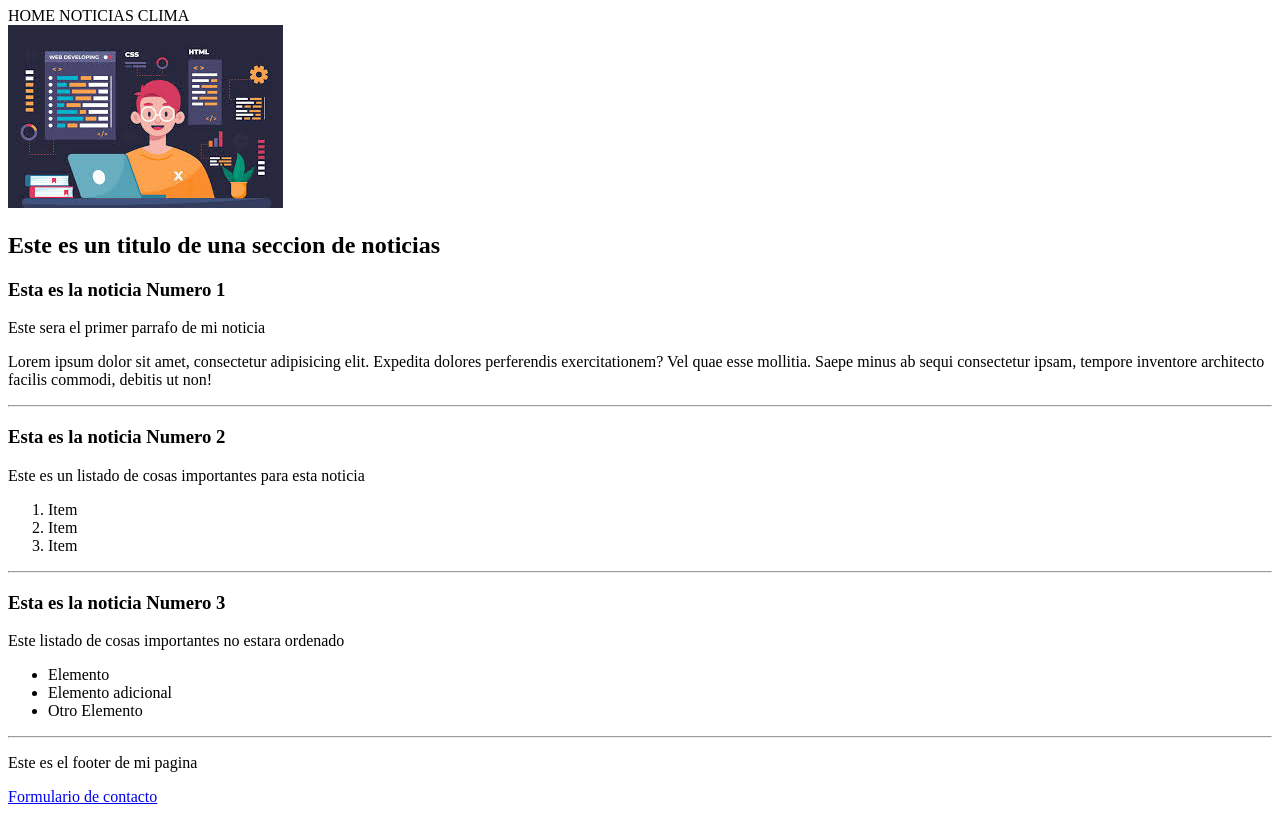
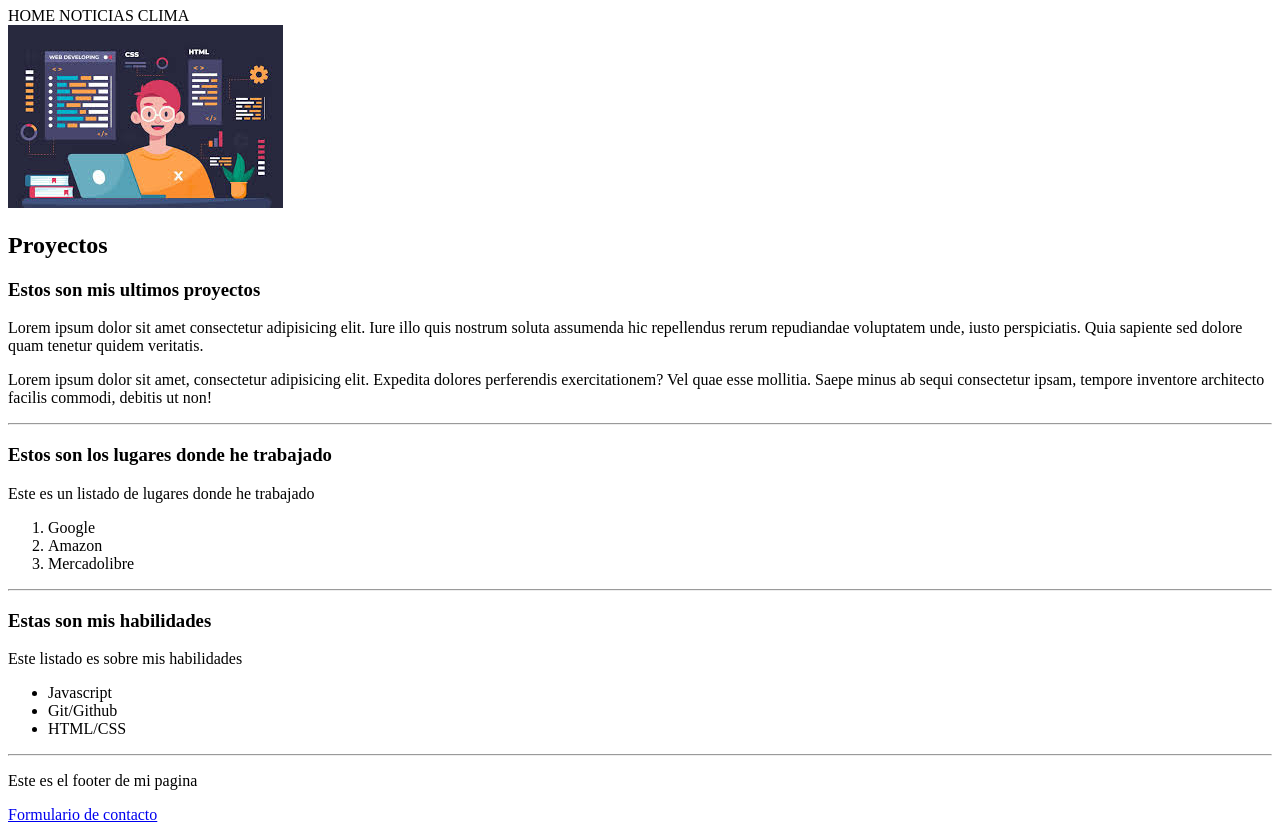
Before and after one commit to matigarcesm/HomeworkHTML, a plain HTML site: page index.html in a window 1280 px wide. Shown: the part 73-905 px from the top of the page. Drawn offline with Linux system fonts and the light colour scheme.

Commit message:
Second commit: HTML file

```diff
--- a/index.html
+++ b/index.html
@@ -9,7 +9,7 @@
 
     <header>
 
-    <h1>Este es el titulo principal de mi pagina web</h1>
+    <h1>Matias Garces - Fullstack Web Developer</h1>
 
     <span>HOME</span>
     <span>NOTICIAS</span>
@@ -23,10 +23,10 @@
 
         <section>
             <article>
-    <h2>Este es un titulo de una seccion de noticias</h2>
-    <h3>Esta es la noticia Numero 1</h3>
+    <h2>Proyectos</h2>
+    <h3>Estos son mis ultimos proyectos</h3>
 <div>
-     <p>Este sera el primer parrafo de mi noticia</p>
+     <p>Lorem ipsum dolor sit amet consectetur adipisicing elit. Iure illo quis nostrum soluta assumenda hic repellendus rerum repudiandae voluptatem unde, iusto perspiciatis. Quia sapiente sed dolore quam tenetur quidem veritatis.</p>
      <p>Lorem ipsum dolor sit amet, consectetur adipisicing elit.
         Expedita dolores perferendis exercitationem? Vel quae esse mollitia.
         Saepe minus ab sequi consectetur ipsam, tempore inventore architecto
@@ -35,24 +35,24 @@
     </article>
         <hr>
     <article>
-    <h3>Esta es la noticia Numero 2</h3>
-    <p>Este es un listado de cosas importantes para esta noticia</p>
+    <h3>Estos son los lugares donde he trabajado</h3>
+    <p>Este es un listado de lugares donde he trabajado</p>
     <ol>
-        <li>Item</li>
-        <li>Item</li>
-        <li>Item</li>
+        <li>Google</li>
+        <li>Amazon</li>
+        <li>Mercadolibre</li>
 
     </ol>
     </article>
     <hr>
     <article>
-    <h3>Esta es la noticia Numero 3</h3>
-    <p>Este listado de cosas importantes no estara ordenado</p>
+    <h3>Estas son mis habilidades</h3>
+    <p>Este listado es sobre mis habilidades</p>
 
     <ul>
-        <li>Elemento</li>
-        <li>Elemento adicional</li>
-        <li>Otro Elemento</li>
+        <li>Javascript</li>
+        <li>Git/Github</li>
+        <li>HTML/CSS</li>
 
     </ul>
 
```
